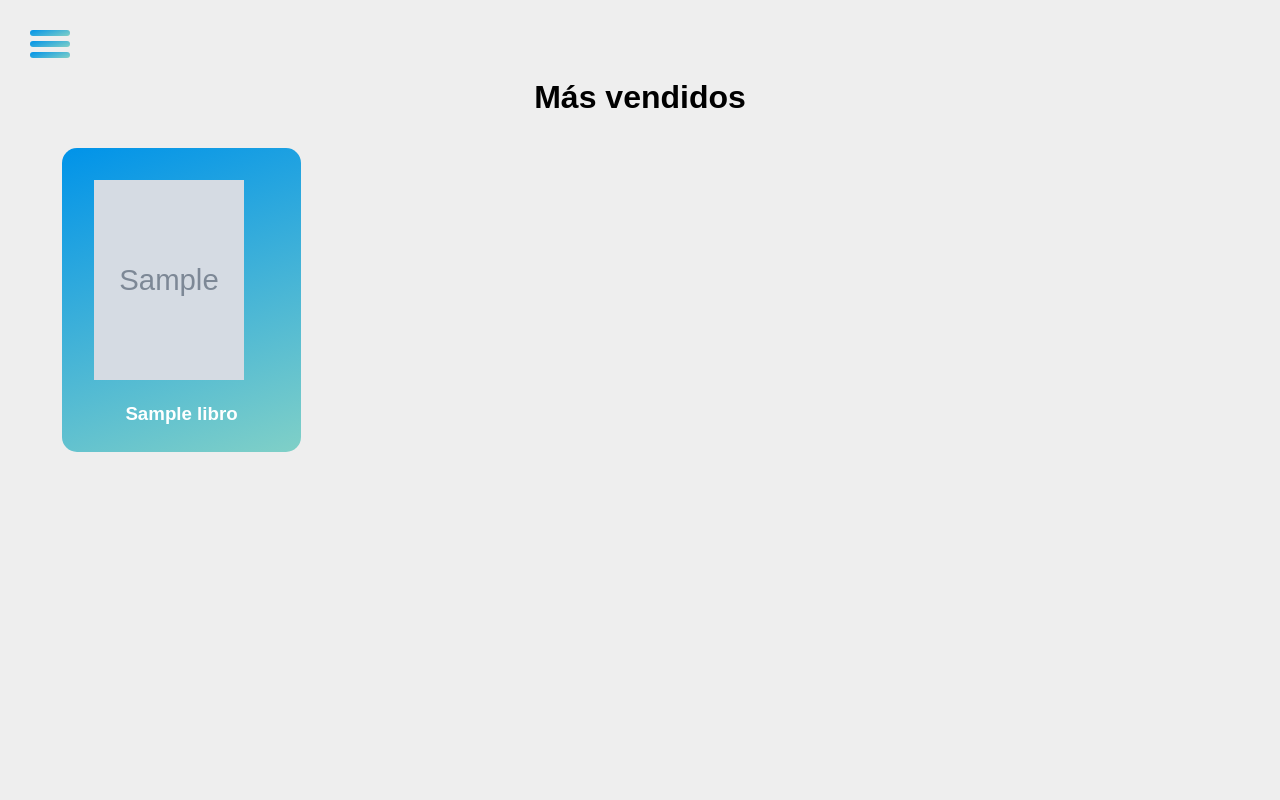
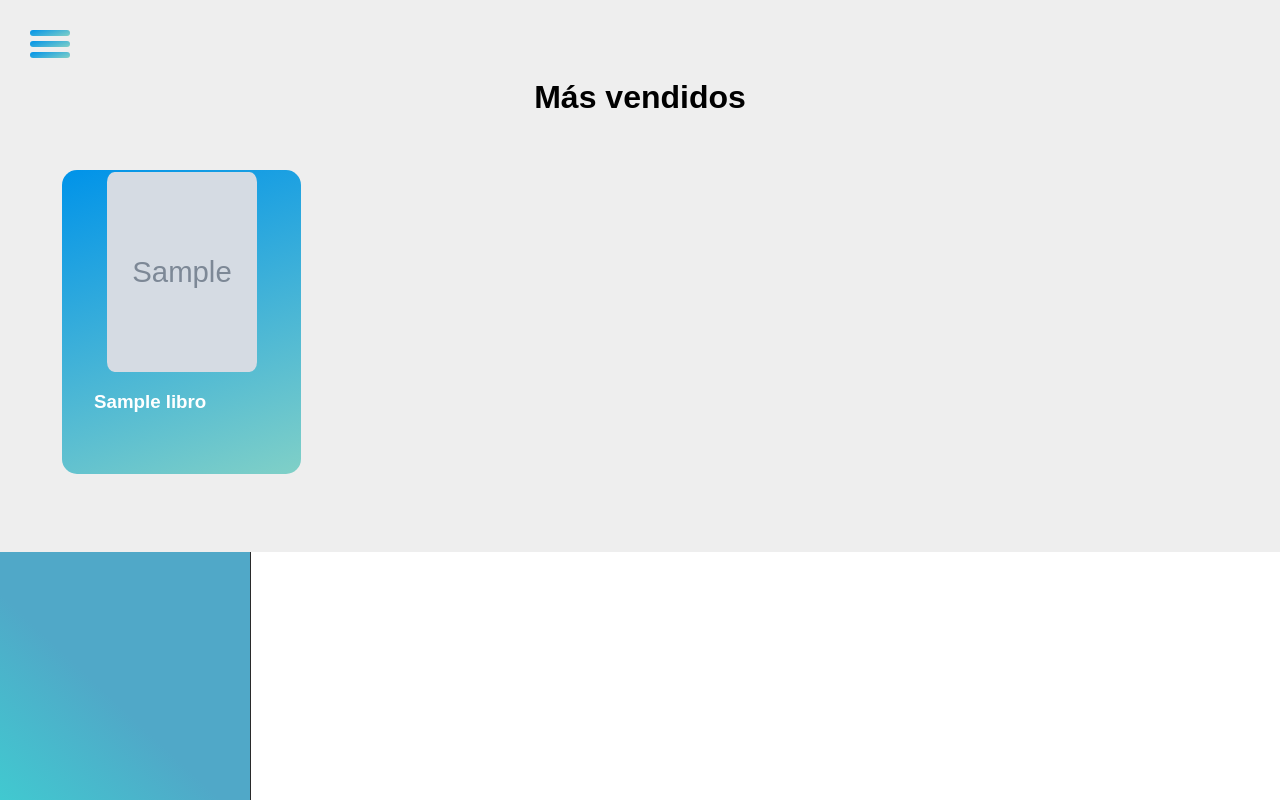
Before and after one commit to Jovas312/Libreria, a Django app: page / in a window 1280 px wide. Run offline with Django 3.2, Linux system fonts and the light colour scheme; tables that the repository leaves empty hold one stand-in row (values such as "Sample post"); grey boxes marked "Sample" are stand-in pictures; some libraries are stand-ins or nearby versions.

Commit message:
Librería 3.5

```diff
--- a/Sistema_Administracion/Index/static/Index/css/Index.css
+++ b/Sistema_Administracion/Index/static/Index/css/Index.css
@@ -1,7 +1,7 @@
 body{
     font-family: 'Urbanista', sans-serif;
     margin: 0;
-    overflow: hidden;
+    overflow-x: hidden;
 }
 
 .Contenedor_Vinculos{
@@ -45,6 +45,8 @@
 }
 
 .Contenedor{
+    display: flex;
+    width: 100%;
     perspective: 70rem;
     position: relative;
     height: 20rem;
@@ -52,6 +54,7 @@
     margin: 2rem;
     box-shadow: none;
     background: none;
+    float: left;
 }
 
 .Contenedor_de{
@@ -86,11 +89,6 @@
     transform: rotateY(0deg);
 }
 
-.Libro_IMG{
-    width: 150px;
-    height: 200px;
-}
-
 .Descripcion_Libro{
     overflow: hidden;
     white-space: nowrap;
@@ -123,7 +121,7 @@
 
 .Contenedor_Total{
     width: 100%;
-    height: 100%;
+    height: max-content;
     position: absolute;
     background: #eee;
     padding: 30px;
@@ -144,5 +142,20 @@
 }
 
 .Contenedor_Total .Titulo_Libro{
-    text-align: center;
+    text-align: justify;
 }
+
+.Contenedor_Total .Libro_IMG{
+    display: flex;
+    width: 150px;
+    height: 200px;
+    margin: 0 auto;
+    margin-top: -30px;
+    border-radius: 5%;
+    overflow: hidden;
+    justify-content: center;
+}
+
+.Contenedor_Total img{
+    height: 100%;
+}
```
